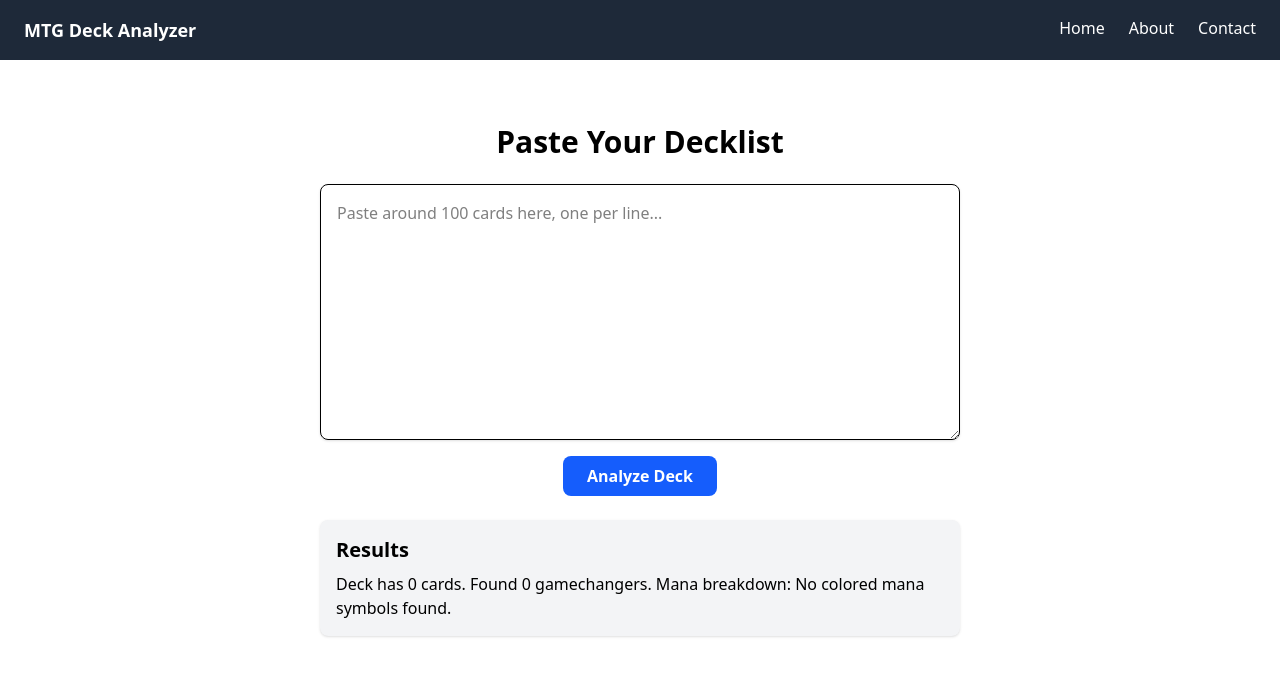
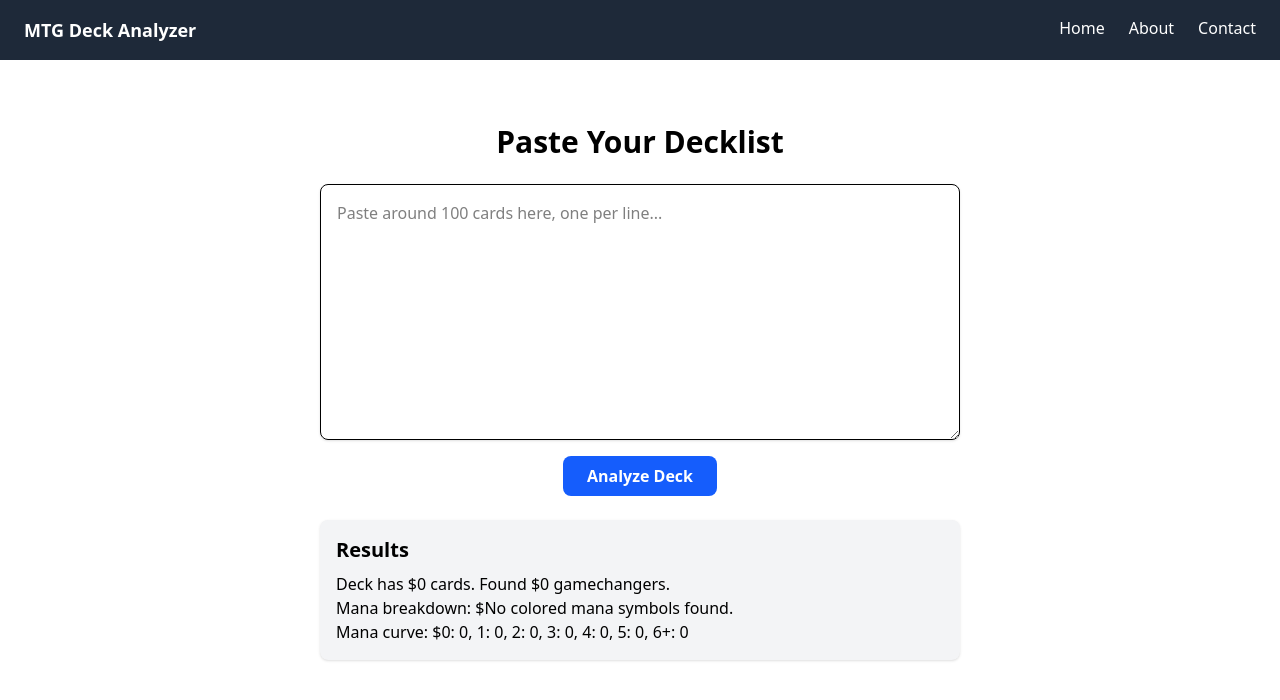
Before and after one commit to varadn/Comp5130_Website, a Next.js app: page / in a window 1280 px wide. Both pictures are taken after a click on the button "Analyze Deck". Shown: the top 700 px of the page. Built offline with nearby package versions, Linux system fonts and the light colour scheme.

Commit message:
mana curve cost

```diff
--- a/app/page.tsx
+++ b/app/page.tsx
@@ -8,7 +8,7 @@
 
 export default function Home() {
   const [deckInput, setDeckInput] = useState("");
-  const [results, setResults] = useState<string | null>(null);
+  const [results, setResults] = useState<React.JSX.Element | null>(null);
 
   const parseDeck = (deck: string) => {
     return deck
@@ -69,11 +69,43 @@
               .join(", ")
           : "No colored mana symbols found.";
 
+      const curve: Record<string, number> = {
+        "0": 0,
+        "1": 0,
+        "2": 0,
+        "3": 0,
+        "4": 0,
+        "5": 0,
+        "6+": 0,
+      };
+
+      parsed.forEach((c, i) => {
+        if (cards[i].type_line && cards[i].type_line.includes("Land")) return;
+        const cmc = Math.round(cards[i].cmc ?? 0);
+
+        if (cmc >= 6) {
+          curve["6+"] += c.qty;
+        } else {
+          curve[cmc.toString()] += c.qty;
+        }
+      });
+
+      const curveBreakdown = Object.entries(curve)
+        .map(([cost, count]) => `${cost}: ${count}`)
+        .join(", ");
+
       setResults(
-        `Deck has ${totalCards} cards. Found ${gamechangers.length} gamechangers.\n Mana breakdown: ${manaBreakdown}`
+        <div>
+          <p>
+            Deck has ${totalCards} cards. Found ${gamechangers.length}{" "}
+            gamechangers.
+          </p>
+          <p>Mana breakdown: ${manaBreakdown}</p>
+          <p>Mana curve: ${curveBreakdown}</p>
+        </div>
       );
     } catch (err) {
-      setResults(`Error analyzing deck: ${(err as Error).message}`);
+      setResults(<p>Error analyzing deck: ${(err as Error).message}</p>);
     }
   };
 
```
